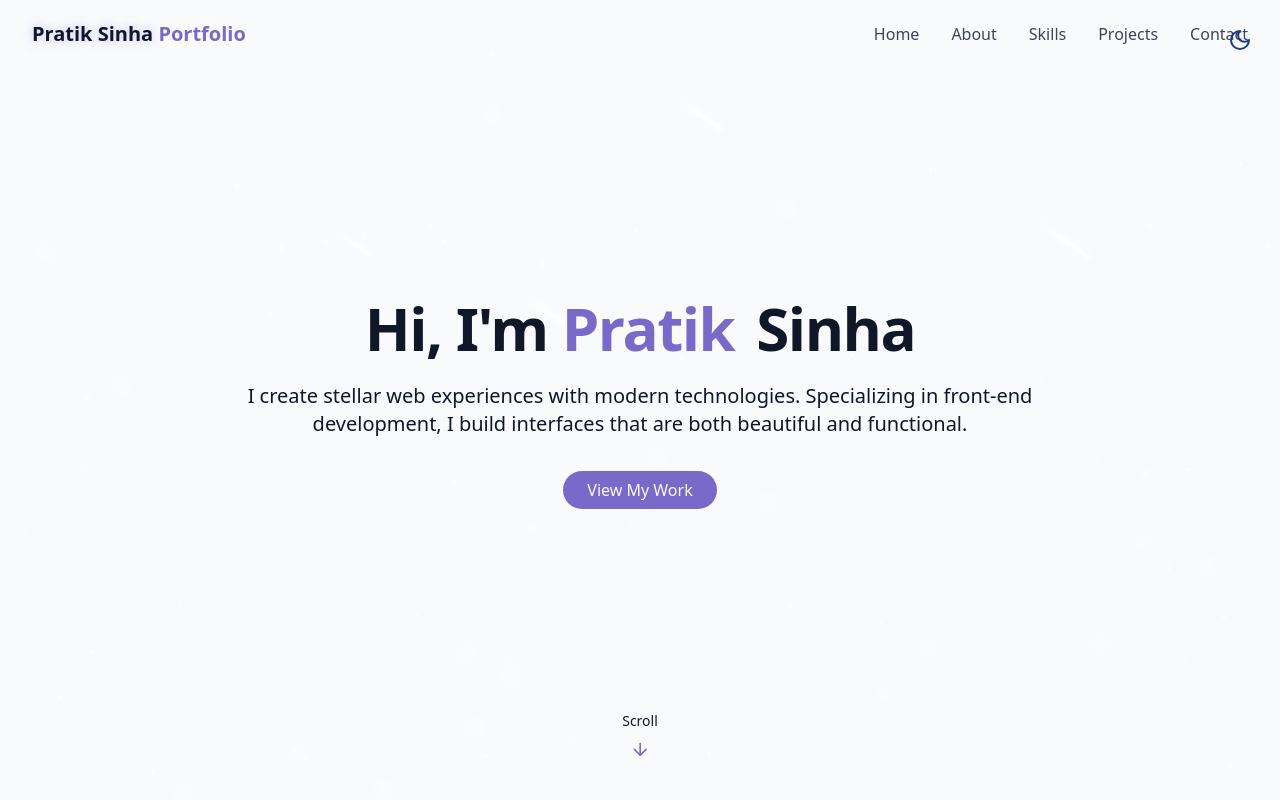
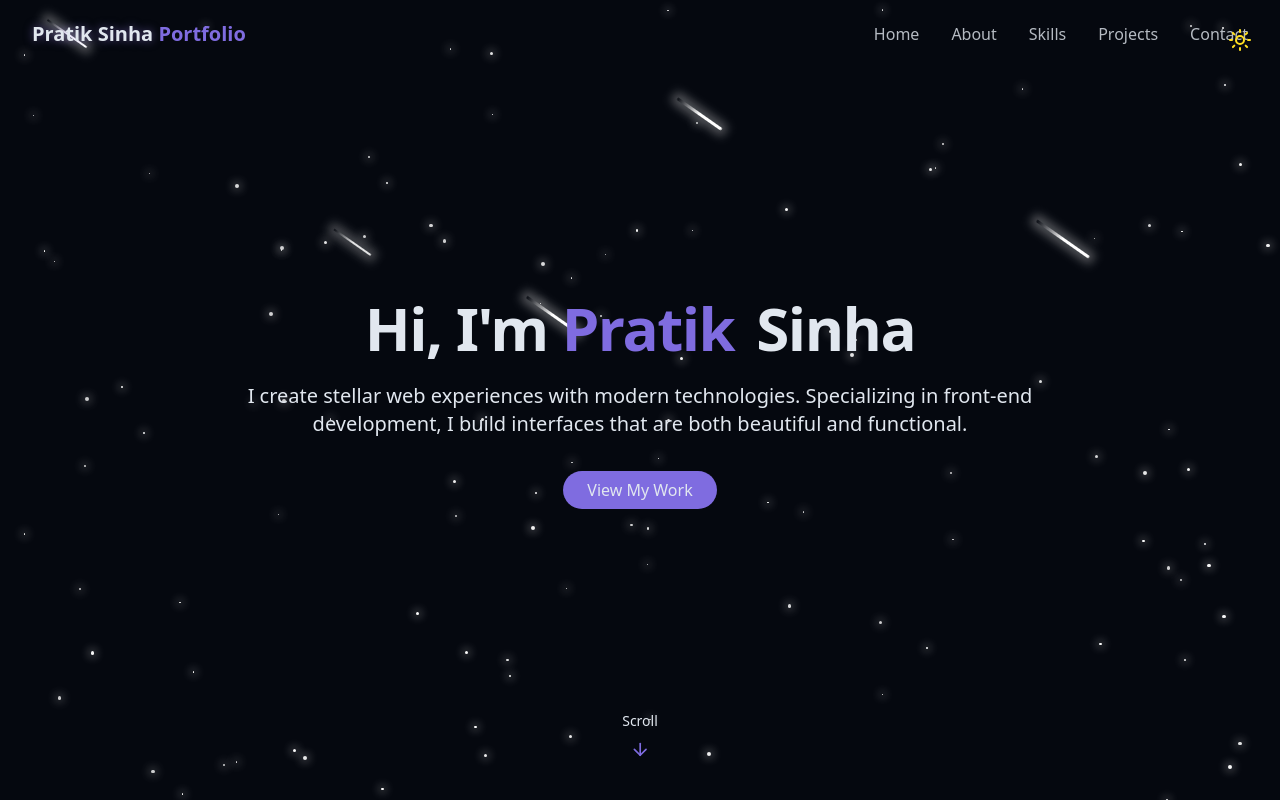
Before and after one commit to mebeast1/Pratik-Portfolio, a React (Vite) app: page / in a window 1280 px wide. Shown: the top 800 px of the page. Built offline with nearby package versions, Linux system fonts and the light colour scheme.

Commit message:
changed starting theme from light to dark

```diff
--- a/src/components/ThemeToggle.jsx
+++ b/src/components/ThemeToggle.jsx
@@ -1,44 +1,44 @@
-import { useEffect, useState } from "react"
-import {Sun, Moon} from "lucide-react"
-import {cn} from "@/lib/utils"
+import { useEffect, useState } from "react";
+import { Sun, Moon } from "lucide-react";
+import { cn } from "@/lib/utils";
 
-export const ThemeToggle =()=>{
-    const [isDarkMode, setIsDarkMode] = useState(false);
+export const ThemeToggle = () => {
+  const [isDarkMode, setIsDarkMode] = useState(true);
 
-    useEffect(()=>{
-        const storedTheme = localStorage.getItem("theme")
-        if(storedTheme === "dark"){
-            setIsDarkMode(true)
-            document.documentElement.classList.add("dark");
-        }else{
-            localStorage.setItem("theme", "light ");
+  useEffect(() => {
+
+    const storedTheme = localStorage.getItem("theme");
+
+    if (storedTheme === "light") {
       setIsDarkMode(false);
-        }
-    },[])
-
-    const toggleTheme =()=>{
-        if(isDarkMode){
       document.documentElement.classList.remove("dark");
-            localStorage.setItem("theme", "light");
-            setIsDarkMode(false);
-        }else{
+    } else {
+      setIsDarkMode(true);
       document.documentElement.classList.add("dark");
       localStorage.setItem("theme", "dark");
-            setIsDarkMode(true);
     }
-    }
+  }, []);
 
-    return(
-        <button onClick={toggleTheme}
+  const toggleTheme = () => {
+    const newTheme = isDarkMode ? "light" : "dark";
+    localStorage.setItem("theme", newTheme);
+    setIsDarkMode(!isDarkMode);
+    document.documentElement.classList.toggle("dark");
+  };
+
+  return (
+    <button
+      onClick={toggleTheme}
       className={cn(
         "fixed max-sm:hidden top-5 right-5 z-50 p-2 rounded-full transition-colors duration-300",
         "focus:outline-hidden"
-        )}>
+      )}
+    >
       {isDarkMode ? (
-                <Sun className="h-6 w-6 text-yellow-300"/>
-             ):
-                 (<Moon className="h-6 w-6 text-blue-900"/>
+        <Sun className="h-6 w-6 text-yellow-300" />
+      ) : (
+        <Moon className="h-6 w-6 text-blue-900" />
       )}
     </button>
-    )
-}
+  );
+};
```
Lines whose indentation alone changed are shown as unchanged.
